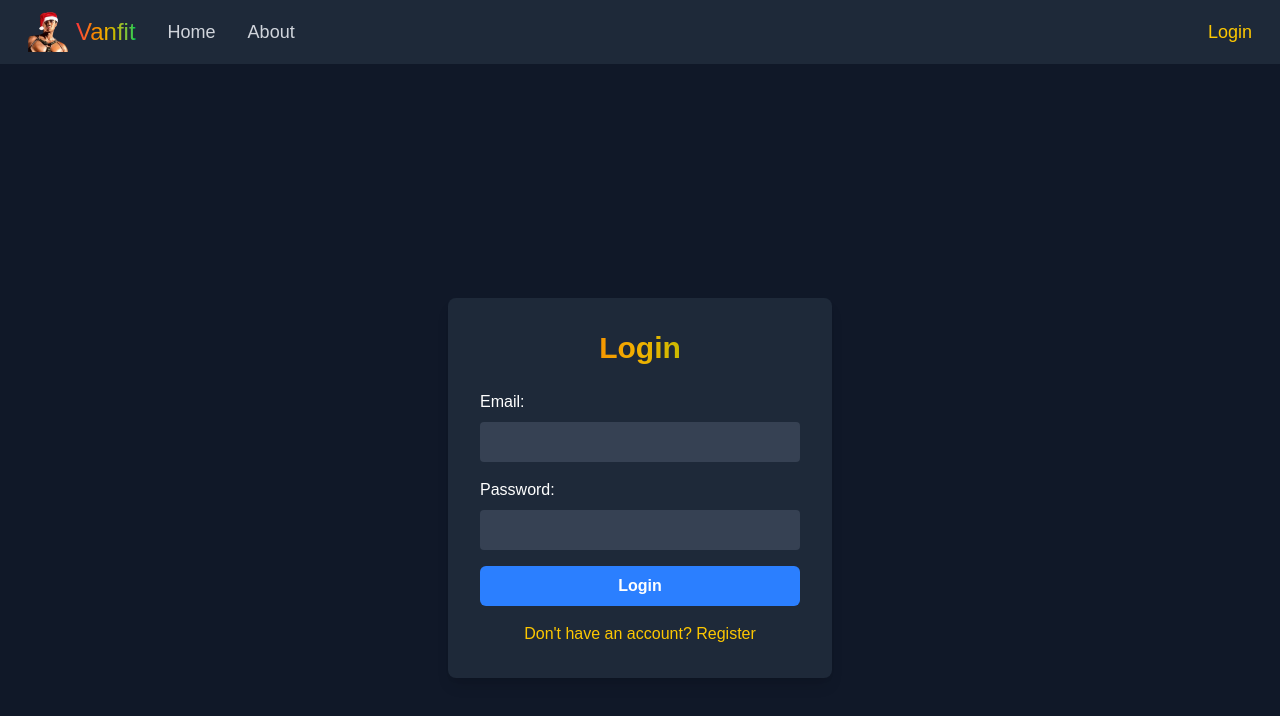
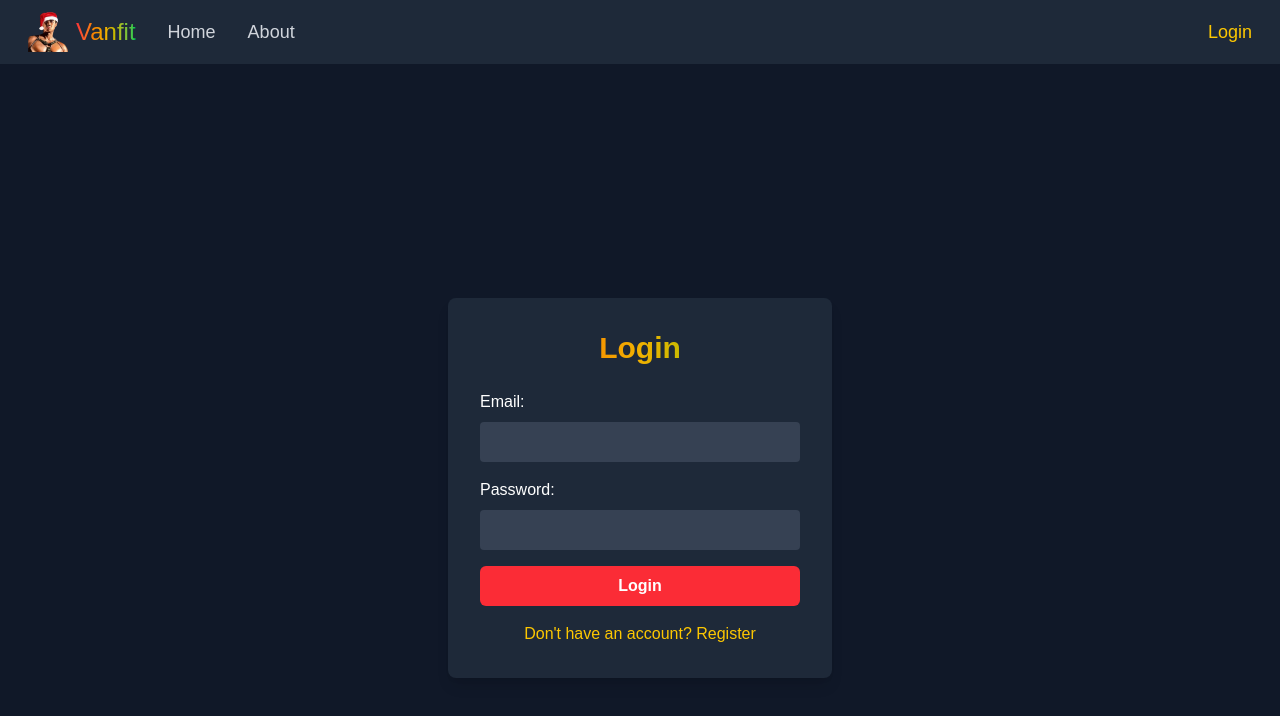
Before and after one commit to Kudzeri/vanfitness-front, a React (Vite) app: page /login in a window 1280 px wide. Shown: the top 716 px of the page. Built offline with nearby package versions, Linux system fonts and the light colour scheme.

Commit message:
update auth form

```diff
--- /dev/null
+++ b/src/components/AuthForm.jsx
@@ -0,0 +1,36 @@
+import InputField from "./InputField";
+
+const AuthForm = ({ isLogin, formData, handleChange, handleSubmit }) => (
+  <form onSubmit={handleSubmit} className="flex flex-col">
+    <InputField
+      label="Email"
+      type="email"
+      name="email"
+      value={formData.email}
+      onChange={handleChange}
+    />
+    <InputField
+      label="Password"
+      type="password"
+      name="password"
+      value={formData.password}
+      onChange={handleChange}
+    />
+    {!isLogin && (
+      <InputField
+        label="Confirm Password"
+        type="password"
+        name="confirmPassword"
+        onChange={handleChange}
+      />
+    )}
+    <button
+      type="submit"
+      className="bg-red-500 hover:bg-red-700 px-4 py-2 rounded-md font-bold"
+    >
+      {isLogin ? "Login" : "Register"}
+    </button>
+  </form>
+);
+
+export default AuthForm;
--- /dev/null
+++ b/src/components/InputField.jsx
@@ -0,0 +1,15 @@
+const InputField = ({ label, type, name, value, onChange }) => (
+  <div className="flex flex-col mb-4">
+    <label className="mb-2">{label}:</label>
+    <input
+      type={type}
+      name={name}
+      value={value}
+      onChange={onChange}
+      className="p-2 rounded bg-gray-700 text-white"
+      required
+    />
+  </div>
+);
+
+export default InputField;
--- a/src/layout/Header.jsx
+++ b/src/layout/Header.jsx
@@ -8,7 +8,6 @@ const Header = () => {
   return (
     <header className="relative bg-gray-800">
       <div className="mx-auto flex h-16 items-center justify-between px-4 py-3 md:px-7">
-        {/* Логотип и десктопное меню */}
         <div className="flex items-center gap-8">
           <div className="flex items-center">
             <img
@@ -19,17 +18,14 @@ const Header = () => {
             <h1 className="cursor-default text-2xl text-rainbow">Vanfit</h1>
           </div>
 
-          {/* Десктопное меню */}
           <div className="hidden md:flex">
             <Navbar />
           </div>
         </div>
 
-        {/* Кнопка входа и гамбургер-меню */}
         <div className="flex items-center gap-4">
           <NavLink to={"/login"} className="text-yellow-400 hover:text-yellow-300 cursor-pointer text-lg" >Login</NavLink>
 
-          {/* Гамбургер-кнопка для мобильных */}
           <button
             onClick={() => setIsMenuOpen(!isMenuOpen)}
             className="md:hidden text-gray-300 hover:text-white focus:outline-none"
@@ -60,7 +56,6 @@ const Header = () => {
         </div>
       </div>
 
-      {/* Мобильное меню */}
       {isMenuOpen && (
         <div className="absolute w-full bg-gray-800 md:hidden">
           <Navbar isMobile onLinkClick={() => setIsMenuOpen(false)} />
--- a/src/pages/AuthPage.jsx
+++ b/src/pages/AuthPage.jsx
@@ -1,5 +1,6 @@
 import { useState } from "react";
 import { NavLink } from "react-router-dom";
+import AuthForm from "../components/AuthForm";
 
 const AuthPage = ({ type }) => {
   const isLogin = type === "login";
@@ -20,49 +21,20 @@ const AuthPage = ({ type }) => {
         <h2 className="text-3xl font-bold mb-6 text-center text-rainbow">
           {isLogin ? "Login" : "Register"}
         </h2>
-        <form onSubmit={handleSubmit} className="flex flex-col">
-          <label className="mb-2">Email:</label>
-          <input
-            type="email"
-            name="email"
-            value={formData.email}
-            onChange={handleChange}
-            className="p-2 rounded bg-gray-700 text-white mb-4"
-            required
-          />
-          <label className="mb-2">Password:</label>
-          <input
-            type="password"
-            name="password"
-            value={formData.password}
-            onChange={handleChange}
-            className="p-2 rounded bg-gray-700 text-white mb-4"
-            required
-          />
-          {!isLogin && (
-            <>
-              <label className="mb-2">Confirm Password:</label>
-              <input
-                type="password"
-                name="confirmPassword"
-                className="p-2 rounded bg-gray-700 text-white mb-4"
-                required
-              />
-            </>
-          )}
-          <button
-            type="submit"
-            className="bg-blue-500 hover:bg-blue-700 px-4 py-2 rounded-md font-bold"
-          >
-            {isLogin ? "Login" : "Register"}
-          </button>
-        </form>
+        <AuthForm
+          isLogin={isLogin}
+          formData={formData}
+          handleChange={handleChange}
+          handleSubmit={handleSubmit}
+        />
         <div className="text-center mt-4">
           <NavLink
             to={isLogin ? "/register" : "/login"}
             className="text-yellow-400 hover:text-yellow-300"
           >
-            {isLogin ? "Don't have an account? Register" : "Already have an account? Login"}
+            {isLogin
+              ? "Don't have an account? Register"
+              : "Already have an account? Login"}
           </NavLink>
         </div>
       </div>
```
